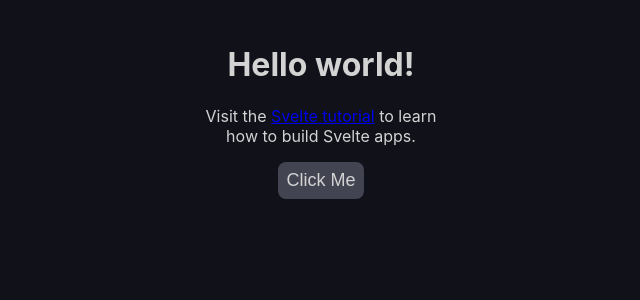
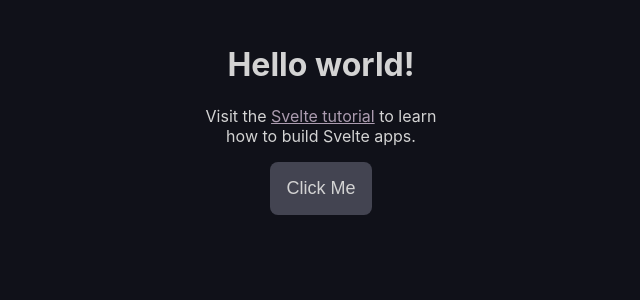
Before and after one commit to andrew-j-francis/egg-head, a Svelte app: page / in a window 1280 px wide. Shown: the top 300 px of the page, without its empty margins (319-959 px from the left). Built offline with nearby package versions, Linux system fonts and the light colour scheme.

Commit message:
Updated CSS

```diff
--- a/public/global.css
+++ b/public/global.css
@@ -1,3 +1,12 @@
+:root{
+	--background: hsl(233, 22%, 8%);
+	--button-background: hsl(235, 9%, 29%);
+	--button-background-highlight: hsl(235, 9%, 20%);
+	--link-color: hsl(288, 11%, 65%);
+	--link-color-visited: hsl(288, 11%, 45%);
+	--link-color-hover: hsl(288, 11%, 75%);
+}
+
 html, body {
 	position: relative;
 	width: 100%;
@@ -6,23 +15,35 @@ html, body {
 
 body {
 	color: lightgray;
-	background: #101119;
+	background: var(--background);
 	margin: 0;
 	padding: 8px;
 	box-sizing: border-box;
 	font-family: -apple-system, BlinkMacSystemFont, "Segoe UI", Roboto, Oxygen-Sans, Ubuntu, Cantarell, "Helvetica Neue", sans-serif;
 }
 
-button{
-	padding: .5rem;
+button {
+	padding: 1rem;
 	border-radius: 8px;
-	background: hsl(235, 9%, 29%);
+	background: var(--button-background);
 	color: lightgray;
 	font-size: large;
 	border: none;
 }
 
-button:hover{
-	background: hsl(235, 9%, 20%);
+button:hover {
+	background: var(--button-background-highlight);
 	border: none;
 }
+
+a:link {
+	color: var(--link-color);
+}
+
+a:visited{
+	color: var(--link-color-visited);
+}
+
+a:hover{
+	color: var(--link-color-hover);
+}
--- a/src/App.svelte
+++ b/src/App.svelte
@@ -15,4 +15,5 @@
 		max-width: 240px;
 		margin: 0 auto;
 	}
+
 </style>
```
